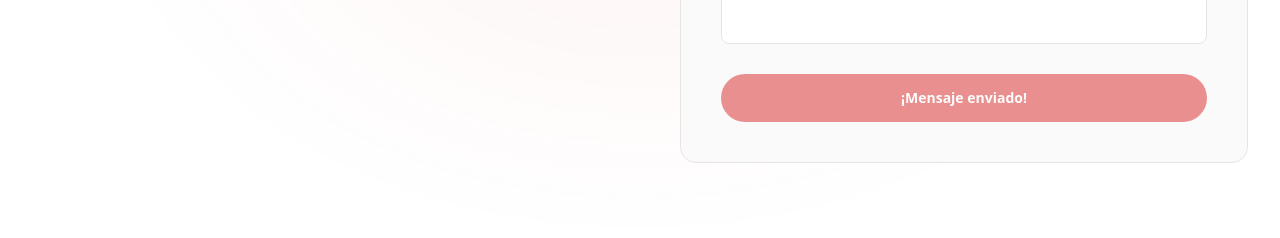
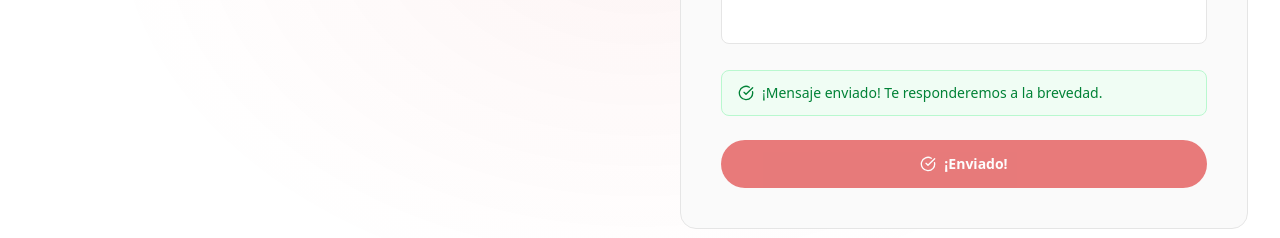
Before and after one commit to jp-mena/SomosMarketing, a Next.js app in the folder somos-marketing/: page / in a window 1280 px wide. Both pictures are taken after typing "Sample", "name@example.com", "Sample", "Sample" into the empty fields and a click on the button "Enviar mensaje". Shown: the part 5945-6183 px from the top of the page. Built offline with nearby package versions, Linux system fonts and the light colour scheme; no server answers.

Commit message:
Add email contact API and integrate Resend service for form submissions

```diff
--- a/somos-marketing/package.json
+++ b/somos-marketing/package.json
@@ -16,6 +16,7 @@
     "next": "16.1.6",
     "react": "19.2.3",
     "react-dom": "19.2.3",
+    "resend": "^6.10.0",
     "tailwind-merge": "^3.4.1"
   },
   "devDependencies": {
--- a/somos-marketing/src/components/Contact.tsx
+++ b/somos-marketing/src/components/Contact.tsx
@@ -3,8 +3,10 @@
 import { useState } from "react";
 import { motion } from "framer-motion";
 import Image from "next/image";
-import { Send, Mail, MessageCircle } from "lucide-react";
+import { Send, Mail, MessageCircle, CheckCircle, AlertCircle, Loader2 } from "lucide-react";
 import { CONTACT, SOCIAL_LINKS } from "@/lib/data";
+
+type Status = "idle" | "loading" | "success" | "error";
 
 export default function Contact() {
   const [formState, setFormState] = useState({
@@ -13,16 +15,37 @@ export default function Contact() {
     empresa: "",
     mensaje: "",
   });
-  const [submitted, setSubmitted] = useState(false);
+  const [status, setStatus] = useState<Status>("idle");
+  const [errorMsg, setErrorMsg] = useState("");
 
-  const handleSubmit = (e: React.FormEvent) => {
+  const handleSubmit = async (e: React.FormEvent) => {
     e.preventDefault();
-    // TODO: Conectar con API / servicio de email
-    console.log("Form submitted:", formState);
-    setSubmitted(true);
-    setTimeout(() => setSubmitted(false), 4000);
-    setFormState({ nombre: "", email: "", empresa: "", mensaje: "" });
+    setStatus("loading");
+    setErrorMsg("");
+
+    try {
+      const res = await fetch("/api/contact", {
+        method: "POST",
+        headers: { "Content-Type": "application/json" },
+        body: JSON.stringify(formState),
+      });
+
+      const data = await res.json();
+
+      if (!res.ok) throw new Error(data.error || "Error desconocido");
+
+      setStatus("success");
+      setFormState({ nombre: "", email: "", empresa: "", mensaje: "" });
+      setTimeout(() => setStatus("idle"), 5000);
+    } catch (err) {
+      setErrorMsg(err instanceof Error ? err.message : "No se pudo enviar el mensaje.");
+      setStatus("error");
+      setTimeout(() => setStatus("idle"), 5000);
+    }
   };
+
+  const inputClass =
+    "w-full rounded-lg border border-border bg-background px-4 py-3 text-sm placeholder:text-muted-foreground/50 focus:border-accent focus:ring-1 focus:ring-accent transition-colors outline-none";
 
   return (
     <>
@@ -56,7 +79,6 @@ export default function Contact() {
                 {CONTACT.subheadline}
               </p>
 
-              {/* Direct contact buttons — TODO: Actualizar enlaces */}
               <div className="mt-10 flex flex-col sm:flex-row gap-4">
                 <a
                   href={`mailto:${CONTACT.email}`}
@@ -90,10 +112,7 @@ export default function Contact() {
             >
               <div className="space-y-5">
                 <div>
-                  <label
-                    htmlFor="nombre"
-                    className="block text-sm font-medium mb-2"
-                  >
+                  <label htmlFor="nombre" className="block text-sm font-medium mb-2">
                     Nombre
                   </label>
                   <input
@@ -101,18 +120,13 @@ export default function Contact() {
                     type="text"
                     required
                     value={formState.nombre}
-                    onChange={(e) =>
-                      setFormState({ ...formState, nombre: e.target.value })
-                    }
-                    className="w-full rounded-lg border border-border bg-background px-4 py-3 text-sm placeholder:text-muted-foreground/50 focus:border-accent focus:ring-1 focus:ring-accent transition-colors outline-none"
+                    onChange={(e) => setFormState({ ...formState, nombre: e.target.value })}
+                    className={inputClass}
                     placeholder="Tu nombre"
                   />
                 </div>
                 <div>
-                  <label
-                    htmlFor="email"
-                    className="block text-sm font-medium mb-2"
-                  >
+                  <label htmlFor="email" className="block text-sm font-medium mb-2">
                     Email
                   </label>
                   <input
@@ -120,36 +134,26 @@ export default function Contact() {
                     type="email"
                     required
                     value={formState.email}
-                    onChange={(e) =>
-                      setFormState({ ...formState, email: e.target.value })
-                    }
-                    className="w-full rounded-lg border border-border bg-background px-4 py-3 text-sm placeholder:text-muted-foreground/50 focus:border-accent focus:ring-1 focus:ring-accent transition-colors outline-none"
+                    onChange={(e) => setFormState({ ...formState, email: e.target.value })}
+                    className={inputClass}
                     placeholder="tu@email.com"
                   />
                 </div>
                 <div>
-                  <label
-                    htmlFor="empresa"
-                    className="block text-sm font-medium mb-2"
-                  >
+                  <label htmlFor="empresa" className="block text-sm font-medium mb-2">
                     Empresa
                   </label>
                   <input
                     id="empresa"
                     type="text"
                     value={formState.empresa}
-                    onChange={(e) =>
-                      setFormState({ ...formState, empresa: e.target.value })
-                    }
-                    className="w-full rounded-lg border border-border bg-background px-4 py-3 text-sm placeholder:text-muted-foreground/50 focus:border-accent focus:ring-1 focus:ring-accent transition-colors outline-none"
+                    onChange={(e) => setFormState({ ...formState, empresa: e.target.value })}
+                    className={inputClass}
                     placeholder="Nombre de tu empresa"
                   />
                 </div>
                 <div>
-                  <label
-                    htmlFor="mensaje"
-                    className="block text-sm font-medium mb-2"
-                  >
+                  <label htmlFor="mensaje" className="block text-sm font-medium mb-2">
                     Mensaje
                   </label>
                   <textarea
@@ -157,22 +161,50 @@ export default function Contact() {
                     required
                     rows={4}
                     value={formState.mensaje}
-                    onChange={(e) =>
-                      setFormState({ ...formState, mensaje: e.target.value })
-                    }
-                    className="w-full rounded-lg border border-border bg-background px-4 py-3 text-sm placeholder:text-muted-foreground/50 focus:border-accent focus:ring-1 focus:ring-accent transition-colors outline-none resize-none"
+                    onChange={(e) => setFormState({ ...formState, mensaje: e.target.value })}
+                    className={`${inputClass} resize-none`}
                     placeholder="¿En qué podemos ayudarte?"
                   />
                 </div>
               </div>
 
+              {/* Feedback messages */}
+              {status === "success" && (
+                <motion.div
+                  initial={{ opacity: 0, y: -8 }}
+                  animate={{ opacity: 1, y: 0 }}
+                  className="mt-5 flex items-center gap-2 rounded-lg bg-green-50 border border-green-200 px-4 py-3 text-sm text-green-700"
+                >
+                  <CheckCircle size={16} className="flex-shrink-0" />
+                  ¡Mensaje enviado! Te responderemos a la brevedad.
+                </motion.div>
+              )}
+              {status === "error" && (
+                <motion.div
+                  initial={{ opacity: 0, y: -8 }}
+                  animate={{ opacity: 1, y: 0 }}
+                  className="mt-5 flex items-center gap-2 rounded-lg bg-red-50 border border-red-200 px-4 py-3 text-sm text-red-700"
+                >
+                  <AlertCircle size={16} className="flex-shrink-0" />
+                  {errorMsg}
+                </motion.div>
+              )}
+
               <button
                 type="submit"
-                className="mt-6 w-full inline-flex items-center justify-center gap-2 rounded-full bg-accent px-7 py-3.5 text-sm font-semibold text-white transition-all duration-200 hover:bg-accent/80 hover:shadow-lg hover:shadow-accent/25 hover:scale-[1.01] disabled:opacity-50"
-                disabled={submitted}
+                disabled={status === "loading" || status === "success"}
+                className="mt-6 w-full inline-flex items-center justify-center gap-2 rounded-full bg-accent px-7 py-3.5 text-sm font-semibold text-white transition-all duration-200 hover:bg-accent/80 hover:shadow-lg hover:shadow-accent/25 hover:scale-[1.01] disabled:opacity-60 disabled:cursor-not-allowed disabled:scale-100"
               >
-                {submitted ? (
-                  "¡Mensaje enviado!"
+                {status === "loading" ? (
+                  <>
+                    <Loader2 size={16} className="animate-spin" />
+                    Enviando...
+                  </>
+                ) : status === "success" ? (
+                  <>
+                    <CheckCircle size={16} />
+                    ¡Enviado!
+                  </>
                 ) : (
                   <>
                     Enviar mensaje <Send size={16} />
@@ -196,7 +228,6 @@ export default function Contact() {
               className="h-6 w-auto opacity-60"
             />
 
-            {/* TODO: Reemplazar con links reales de redes sociales */}
             <div className="flex items-center gap-6">
               {SOCIAL_LINKS.map((link) => (
                 <a
@@ -213,8 +244,7 @@ export default function Contact() {
             </div>
 
             <p className="text-xs text-muted-foreground/50">
-              © {new Date().getFullYear()} Somos Marketing. Todos los derechos
-              reservados.
+              © {new Date().getFullYear()} Somos Marketing. Todos los derechos reservados.
             </p>
           </div>
         </div>
```
Also changed, not shown: somos-marketing/src/app/api/contact/route.ts (added, +74 -0 lines), 1 other file (tests, documents, lock files or other folders).
